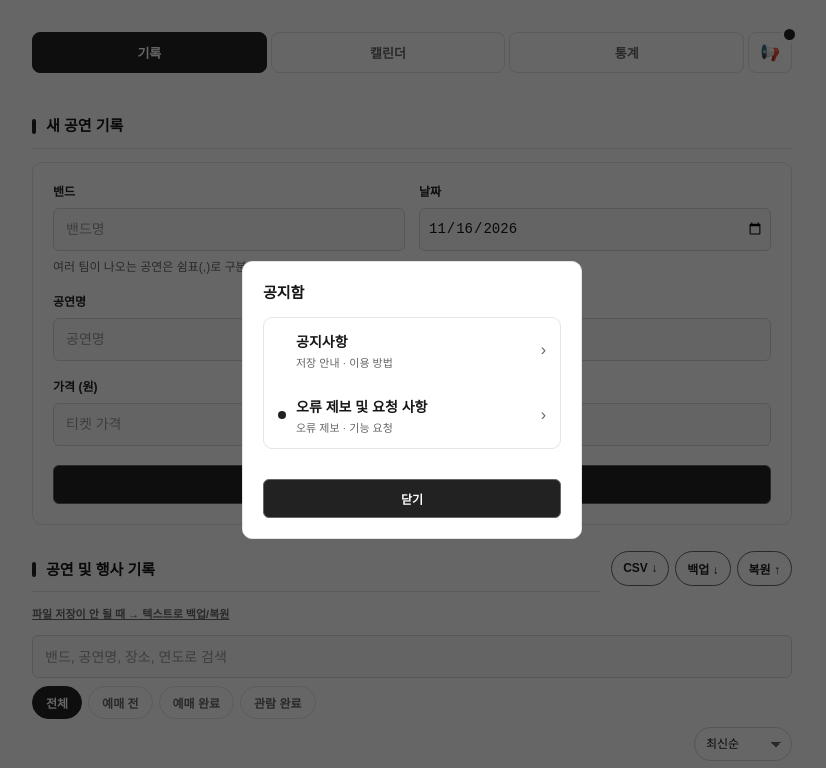
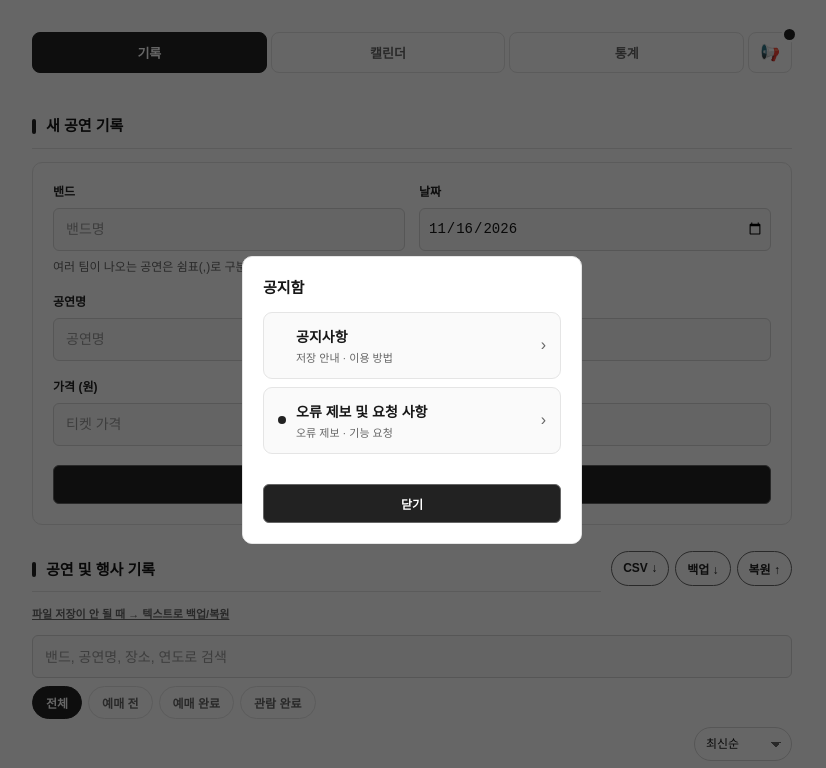
Before and after one commit to ilsuzx/band, a plain HTML site: page index.html in a window 1280 px wide. Both pictures are taken after a click on the button "‹ 목록". Shown: the top 768 px of the page, without its empty margins (228-1054 px from the left). Drawn offline with Linux system fonts and the light colour scheme.

Commit message:
Refactor notice-items and notice-item styles

```diff
--- a/index.html
+++ b/index.html
@@ -1567,10 +1567,13 @@ dialog p {
 }
 
 .notice-items {
+  display: flex;
+  flex-direction: column;
+  gap: 8px;
   margin: 0 0 18px;
-  border: 1px solid var(--line);
-  border-radius: 9px;
-  overflow: hidden;
+  border: 0;
+  border-radius: 0;
+  overflow: visible;
 }
 
 .notice-item {
@@ -1579,9 +1582,9 @@ dialog p {
   gap: 10px;
   width: 100%;
   padding: 13px 14px;
-  background: transparent;
-  border: 0;
-  border-radius: 0;
+  background: var(--panel-light);
+  border: 1px solid var(--line);
+  border-radius: 9px;
   color: var(--text);
   font-weight: normal;
   text-align: left;
```
